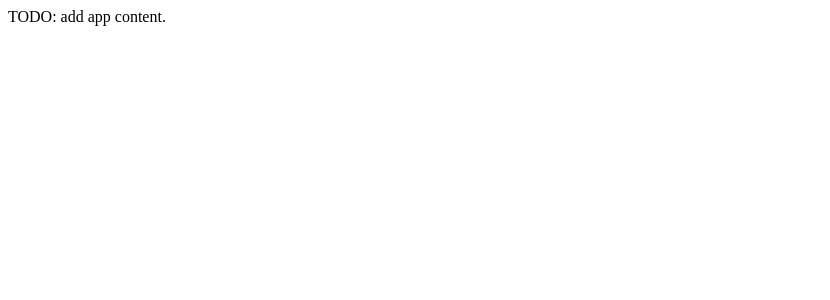
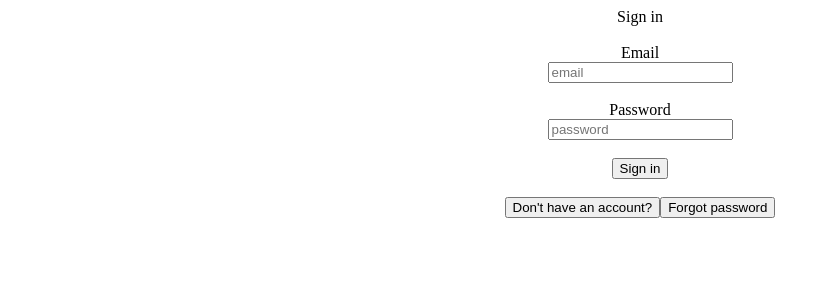
Before and after one commit to AlexCadigan/FantasyTennis, a React (Create React App) app in the folder client/: page / in a window 1280 px wide. Shown: the top 300 px of the page, without its empty margins (0-830 px from the left). Built offline with nearby package versions, Linux system fonts and the light colour scheme.

Commit message:
Saving work on login page

```diff
--- /dev/null
+++ b/client/src/components/App.css
@@ -0,0 +1,5 @@
+.loginPage {
+    align-items: center;
+    display: flex;
+    flex-direction: column;
+}
--- a/client/src/components/App.tsx
+++ b/client/src/components/App.tsx
@@ -1,3 +1,4 @@
+import "./App.css";
 import React from "react";
 
 /**
@@ -9,6 +10,23 @@ export default class App extends React.Component {
 	 * @returns {JSX.Element} JSX element representing the application.
 	 */
 	override render(): JSX.Element {
-		return <div>TODO: add app content.</div>;
+		return (
+			<div className="loginPage">
+				<span>Sign in</span>
+				<br></br>
+				<span>Email</span>
+				<input type="text" placeholder="email"></input>
+				<br></br>
+				<span>Password</span>
+				<input type="text" placeholder="password"></input>
+				<br></br>
+				<button>Sign in</button>
+				<br></br>
+				<div>
+					<button>Don&apos;t have an account?</button>
+					<button>Forgot password</button>
+				</div>
+			</div>
+		);
 	}
 }
```
